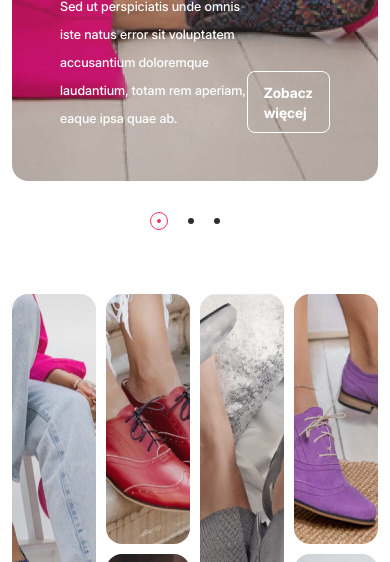
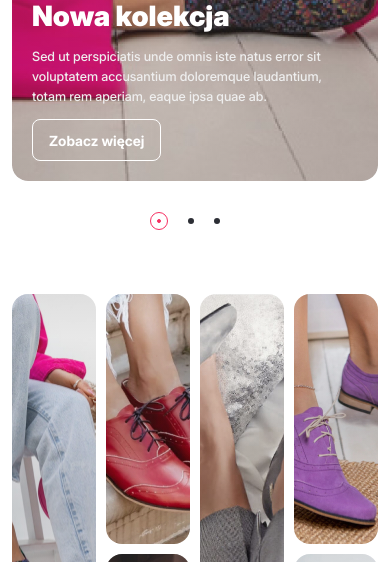
Before and after one commit to Mishaheero/unlimitech, a website built with webpack: page index.html in a window 390 px wide. Shown: the part 538-1100 px from the top of the page. Built offline with nearby package versions, Linux system fonts and the light colour scheme.

Commit message:
Style: add styles for responsive slider

```diff
--- a/src/styles/_slider.scss
+++ b/src/styles/_slider.scss
@@ -146,3 +146,31 @@
     line-height: 28px;
   }
 }
+
+@media (max-width: 992px) {
+  .slick__box {
+    flex-wrap: wrap;
+    gap: 12px;
+  }
+  .slick__content {
+    max-width: 100%;
+  }
+}
+
+@media (max-width: 768px) {
+  .slick__wrapper {
+    .slick-arrows__wrapper {
+      display: none;
+    }
+
+    .slick__description {
+      line-height: 20px;
+      color: $light;
+      font-size: $h4;
+    }
+
+    .slick__box {
+      padding: 0 44px 20px 20px;
+    }
+  }
+}
--- a/src/styles/_variables.scss
+++ b/src/styles/_variables.scss
@@ -4,6 +4,7 @@ $gray-dark: #eaeaea;
 $text-color: #2c2e35;
 $text-color-light: #6b6b6b;
 $white: #ffffff;
+$light: #EEEEEE;
 $black: #292929;
 
 $font-family-primary: "Inter";
@@ -39,3 +40,9 @@ $h8: 10px;
     font-size: $h2 * 0.8 !important;
   }
 }
+
+@media (max-width: 768px) {
+  h1 {
+    font-size: $h0 * 0.7 !important;
+  }
+}
--- a/src/styles/styles.scss
+++ b/src/styles/styles.scss
@@ -1,15 +1,16 @@
+@import "variables";
+@import "slider";
+@import "header";
 @import "type";
 @import "reset";
 @import "containers";
-@import "variables";
-@import "header";
-@import "slider";
 @import "button";
 @import "grid";
 @import "elements";
 @import "title";
 @import "newsletter";
 @import "footer";
+
 
 html, body {
     font-family: "Inter" !important;
```
